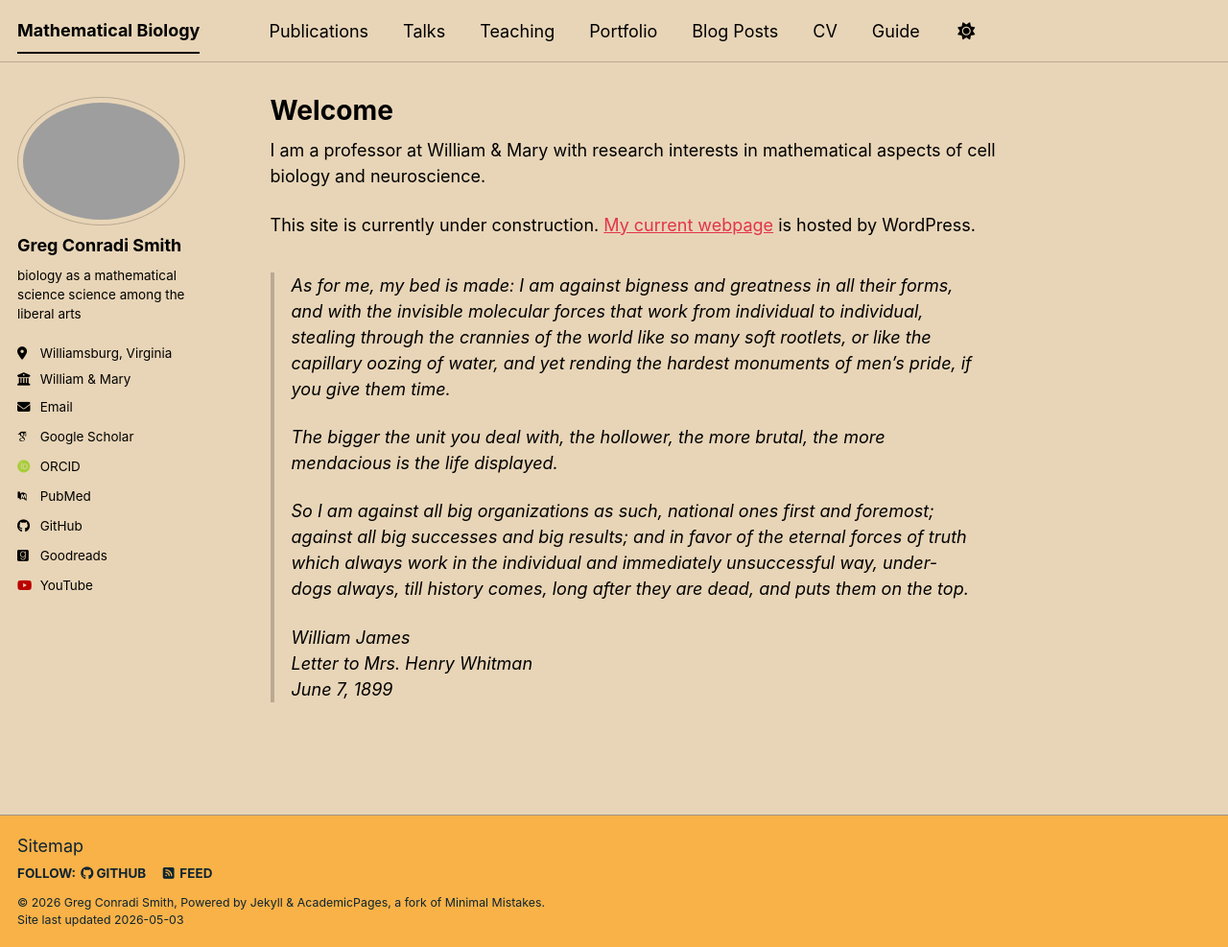
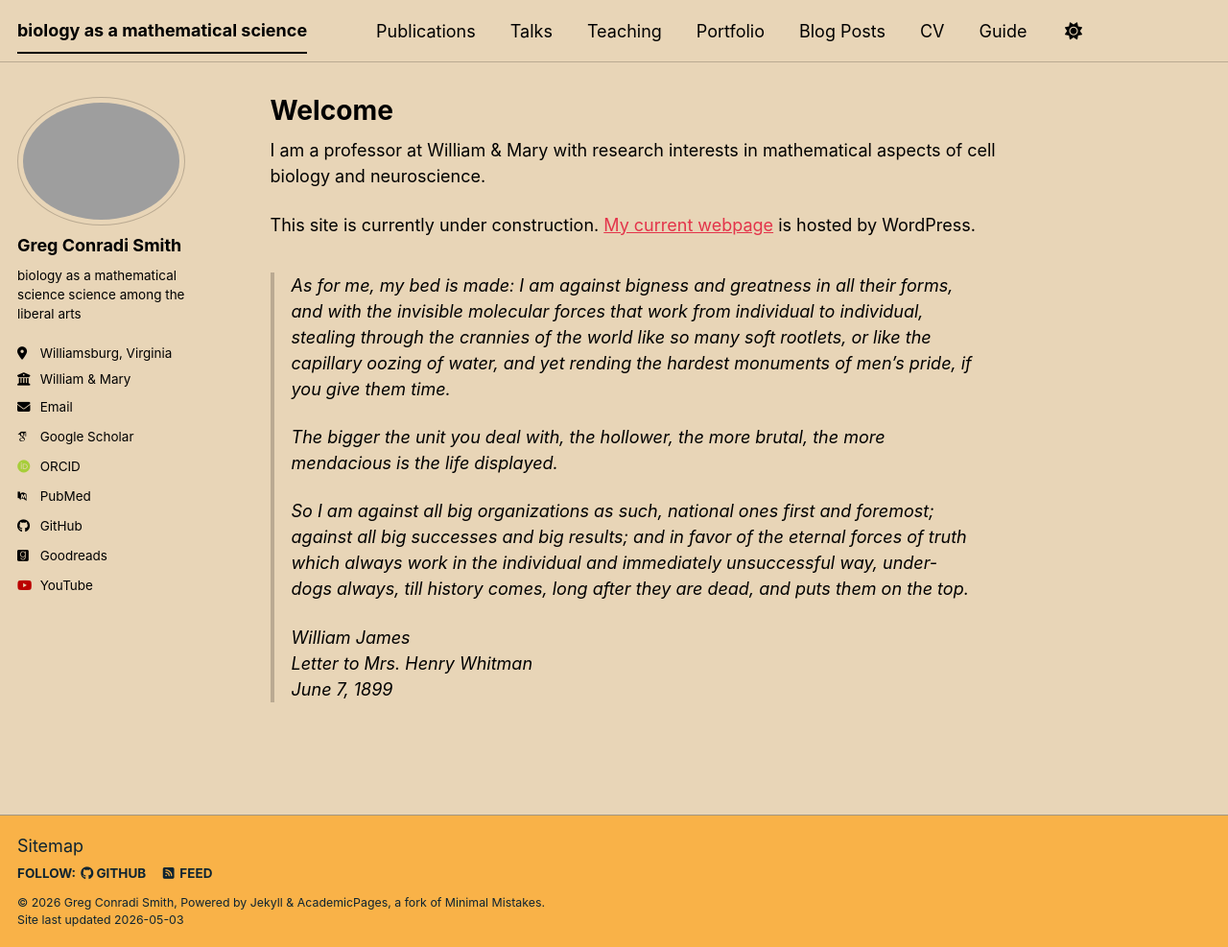
Before and after one commit to gregconradismith/gregconradismith.github.io, a Jekyll site: the page built from _pages/about.md, in a window 1280 px wide and 987 px high. Shown: the whole window at 96% size. Built offline with Jekyll 4.4.1, drawn with Linux system fonts in a browser that asks for light colours; some web fonts are replaced; a script bundle is joined from its source files by our own code; library files that are not in the unit come from our copies.

Commit message:
Update site title in configuration file

```diff
--- a/_config.yml
+++ b/_config.yml
@@ -9,7 +9,7 @@
 # Basic Site Settings
 locale                   : "en-US"
 site_theme               : "sunrise" # The available themes options are "default", "air", "sunrise", "mint", "dirt" and "contrast"
-title                    : "Mathematical Biology"
+title                    : "biology as a mathematical science"
 title_separator          : "-"
 name                     : &name "Greg Conradi Smith"
 description              : &description "Greg Conradi Smith's academic portfolio"   # Update this with a general description of your site, this is the default if not overridden by a page
```
